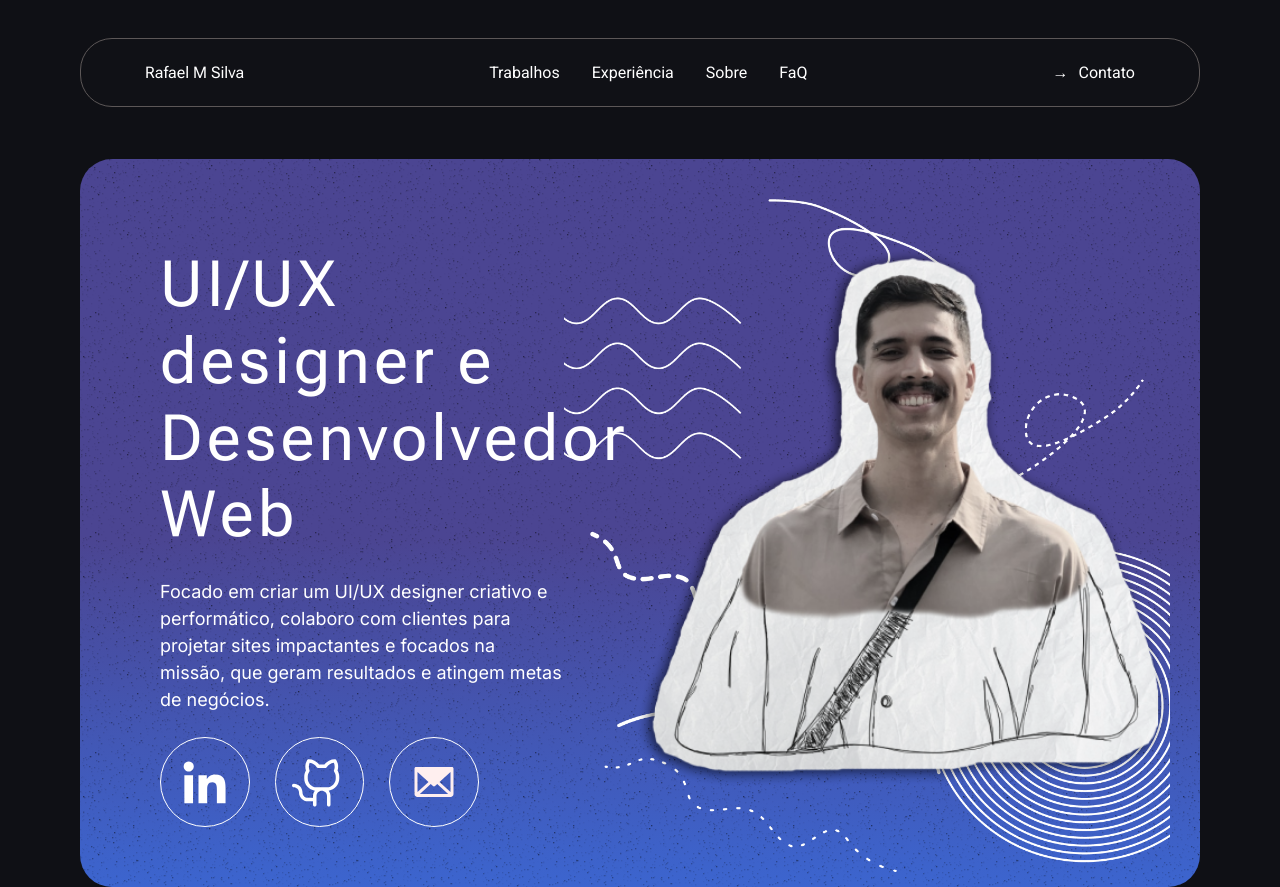
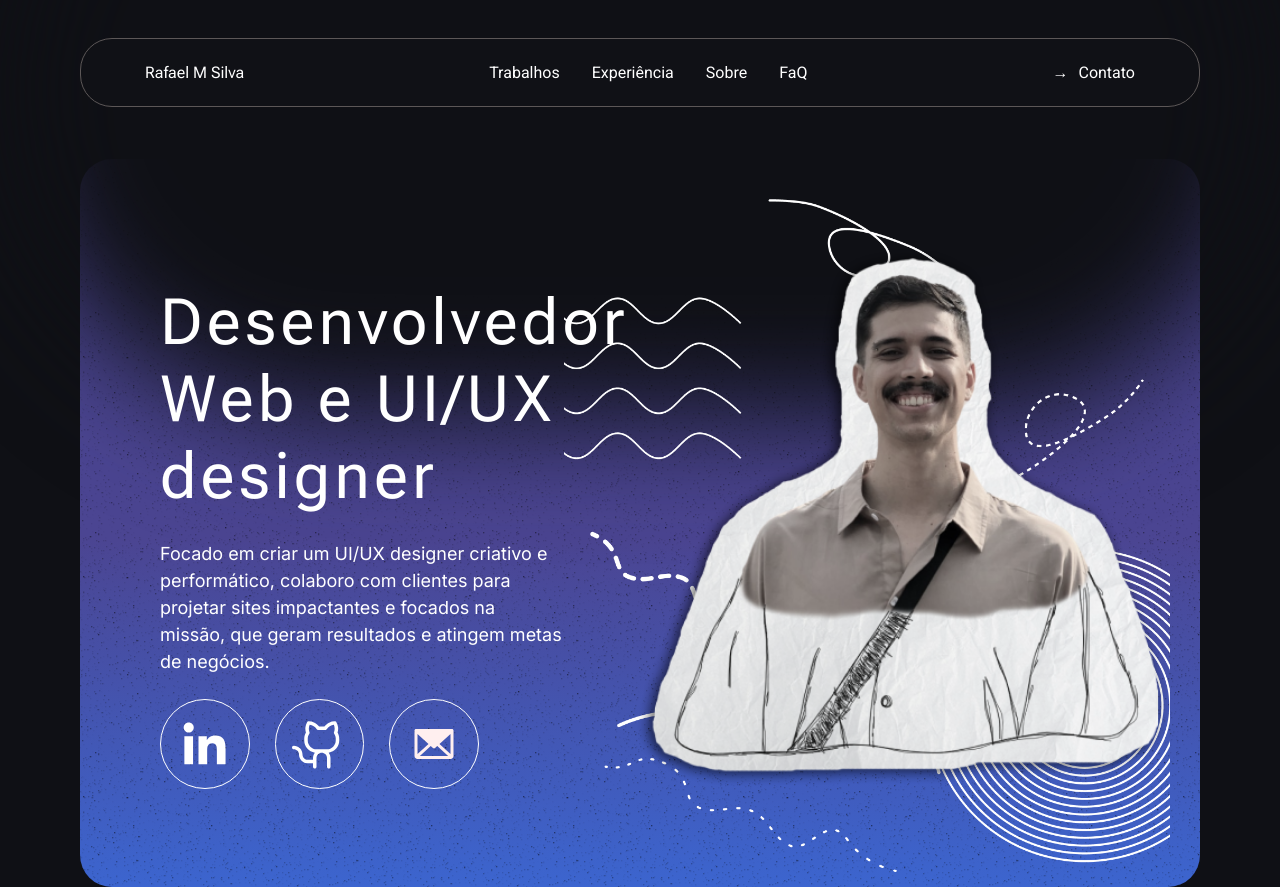
Before and after one commit to Rafael-M-Silva/portfolio-rafael-m-silva, a plain HTML site: page index.html in a window 1280 px wide. Drawn offline with Linux system fonts and the light colour scheme.

Commit message:
style: add ellispe bg

```diff
--- a/css/style.css
+++ b/css/style.css
@@ -53,6 +53,8 @@ header {
   color: var(--text-color-white);
   margin-top: 38px;
   margin-bottom: 52px;
+  z-index: 3;
+  position: relative;
 }
 
 header > .logo h1 {
@@ -104,6 +106,10 @@ header > .contato {
   font-weight: 400;
   line-height: 120%;
   letter-spacing: 0.25rem;
+}
+
+.home > .content h1, p, .home > .image-developer {
+  z-index: 1000;
 }
 
 .home > .content p {
@@ -176,6 +182,20 @@ header > .contato {
   animation: transition-developer 1s ease-in-out;
 }
 
+.bg-ellipse {
+  width: 100%;
+  height: 660.028px;
+  position: absolute;
+  top: -240px;
+  left: 0;
+
+  border-radius: 1506.289px;
+  background: #0f1015;
+  filter: blur(60px);
+  z-index: 0;
+}
+
+
 @keyframes transition-developer {
   from {
     transform: translateY(-40vw);
--- a/index.html
+++ b/index.html
@@ -41,9 +41,12 @@
       <a href="#">Contato</a>
     </div>
   </header>
+
+
+  <main>
     <section class="home">
       <div class="content">
-      <h1>UI/UX designer e Desenvolvedor Web</h1>
+        <h1>Desenvolvedor Web e UI/UX designer</h1>
         <p>Focado em criar um UI/UX designer criativo e performático, colaboro com clientes para projetar sites
           impactantes e focados na missão, que geram resultados e atingem metas de negócios.</p>
         <div class="buttons">
@@ -55,7 +58,10 @@
       <div class="image-developer">
         <img src="./img/developer.png" alt="Desenvolvedor Rafael M Silva">
       </div>
+      <div class="bg-ellipse"></div>
     </section>
+
+  </main>
 
 </body>
 
```
Lines whose indentation alone changed are shown as unchanged.
